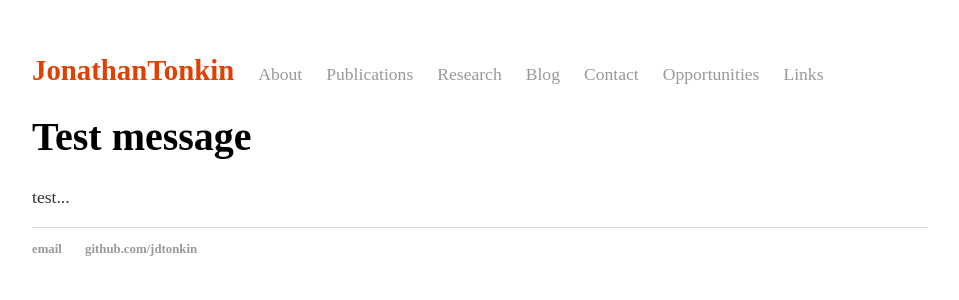
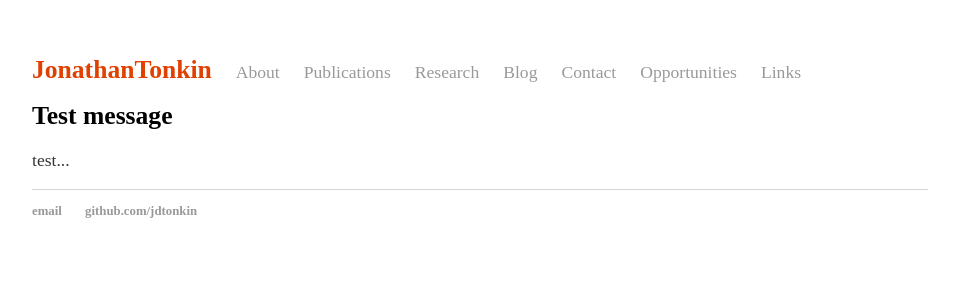
Before and after one commit to jdtonkin/jdtonkin.github.io, a Jekyll site: the page built from index.html, in a window 1280 px wide. Shown: the top 300 px of the page, without its empty margins (160-1119 px from the left). Built offline with Jekyll 4.4.1, drawn with Linux system fonts in a browser that asks for light colours.

Commit message:
Update main.css

```diff
--- a/css/main.css
+++ b/css/main.css
@@ -7,10 +7,10 @@ a:hover { text-decoration: underline; }
 p, ul { font-size: 1.1em; line-height: 1.3em; color: #333; font-family: 'fira sans'}
 
 h1, h2, h3, h4 { font-family: 'fira sans'; }
-h1 { font-size: 2.5em;  }
-h2 { font-size: 2.0em; }
-h3 { font-size: 1.5em; }
-h4 { font-size: 1.2em; }
+h1 { font-size: 1.6em;  }
+h2 { font-size: 1.4em; }
+h3 { font-size: 1.2em; }
+h4 { font-size: 1.1em; }
 
 nav ul, footer ul { font-size: 1em; font-family: 'fira sans'; padding: 0px; list-style: none; font-weight: bold; }
 nav ul li, footer ul li { display: inline; margin-right: 20px; }
@@ -20,9 +20,9 @@ nav ul, footer ul a {
 }
 
 nav ul a { color: #999; font-size: 1.1em; font-weight: normal; }
-nav ul .activepage a { color: #E14000; font-size: 1.8em; font-weight: bold;}
-nav ul li .activepage a { color: #E14000; font-size: 1.8em; font-weight: bold;}
-nav ul li a:hover { color: #E14000; font-size: 1.8em; font-weight: bold;}
+nav ul .activepage a { color: #E14000; font-size: 1.6em; font-weight: bold;}
+nav ul li .activepage a { color: #E14000; font-size: 1.6em; font-weight: bold;}
+nav ul li a:hover { color: #E14000; font-size: 1.6em; font-weight: bold;}
 
 
 footer { border-top: 1px solid #d5d5d5; font-size: .8em; }
```
